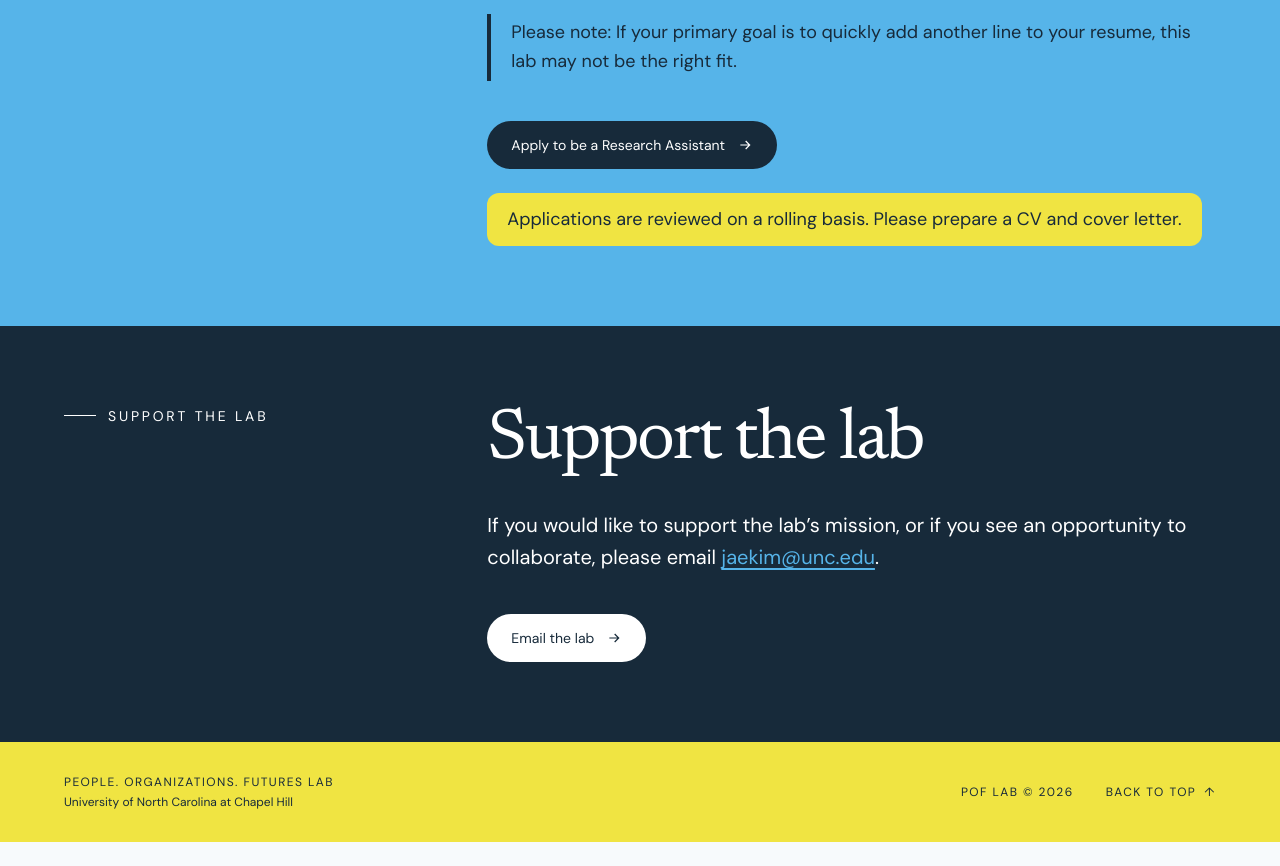
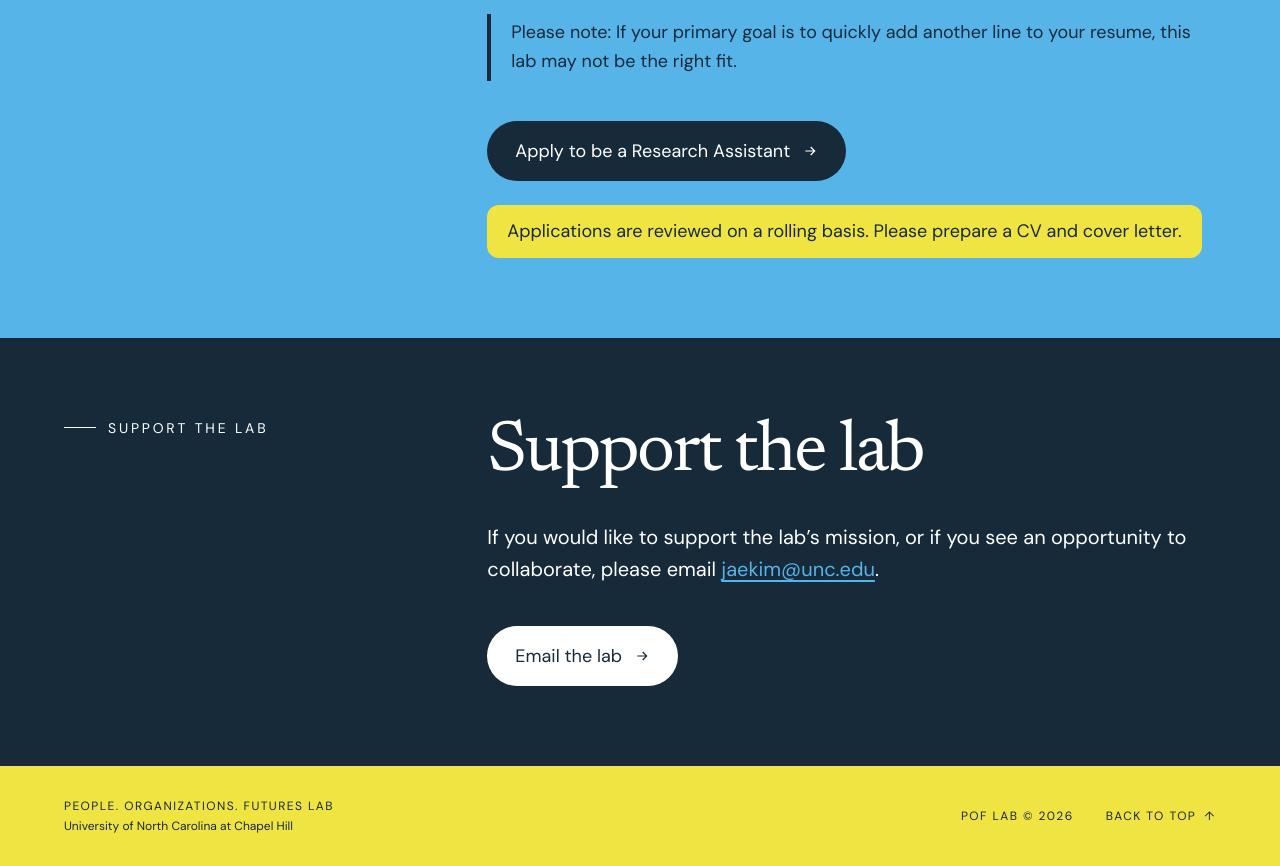
Before and after one commit to jaeyk/pof-lab, a React (Vite) app: page / in a window 1280 px wide. Shown: the part 3980-4846 px from the top of the page. Before the commit the page ends 4822 px from the top, so only its background shows below. Built offline with nearby package versions, Linux system fonts and the light colour scheme; the HTML template or start-up script is replaced by a standard one; a web font is replaced by a local one.

Commit message:
button size fixed

```diff
--- a/src/App.tsx
+++ b/src/App.tsx
@@ -371,7 +371,7 @@ export default function App() {
                   href="https://forms.gle/hMjJGYKHZkuRD3dKA"
                   target="_blank"
                   rel="noreferrer"
-                  className="mt-10 inline-flex items-center gap-3 rounded-full bg-[var(--ink)] px-6 py-3.5 text-sm font-bold text-white transition-transform hover:-translate-y-0.5"
+                  className="mt-10 inline-flex items-center gap-3 rounded-full bg-[var(--ink)] px-7 py-4 text-lg font-bold text-white transition-transform hover:-translate-y-0.5"
                 >
                   Apply to be a Research Assistant
                   <ArrowIcon />
@@ -409,7 +409,7 @@ export default function App() {
                 </p>
                 <a
                   href="mailto:jaekim@unc.edu"
-                  className="mt-10 inline-flex items-center gap-3 rounded-full bg-white px-6 py-3.5 text-sm font-bold text-[var(--ink)] transition-transform hover:-translate-y-0.5"
+                  className="mt-10 inline-flex items-center gap-3 rounded-full bg-white px-7 py-4 text-lg font-bold text-[var(--ink)] transition-transform hover:-translate-y-0.5"
                 >
                   Email the lab
                   <ArrowIcon />
```
Also changed, not shown: 4 other files (tests, documents, lock files or other folders).
